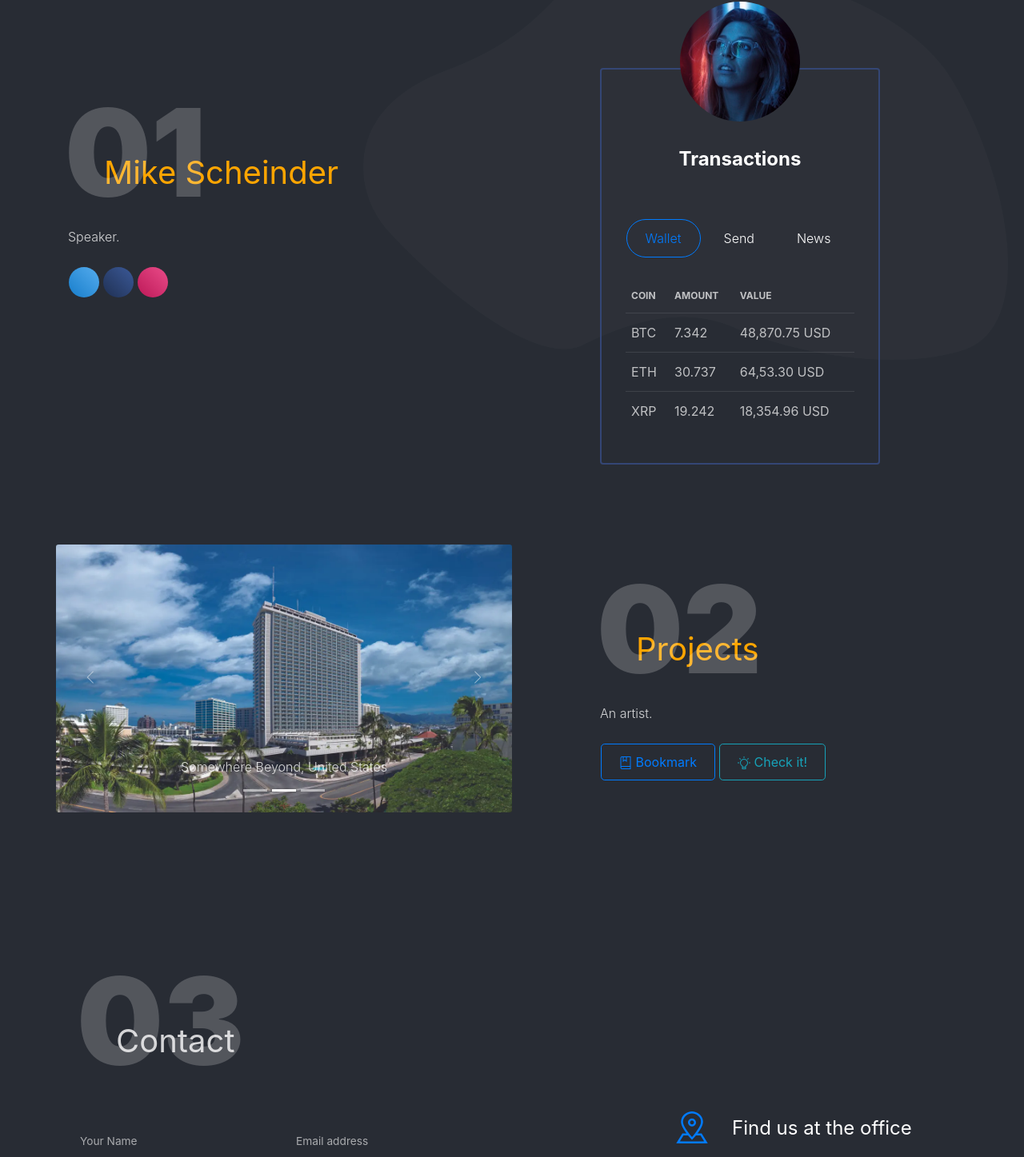
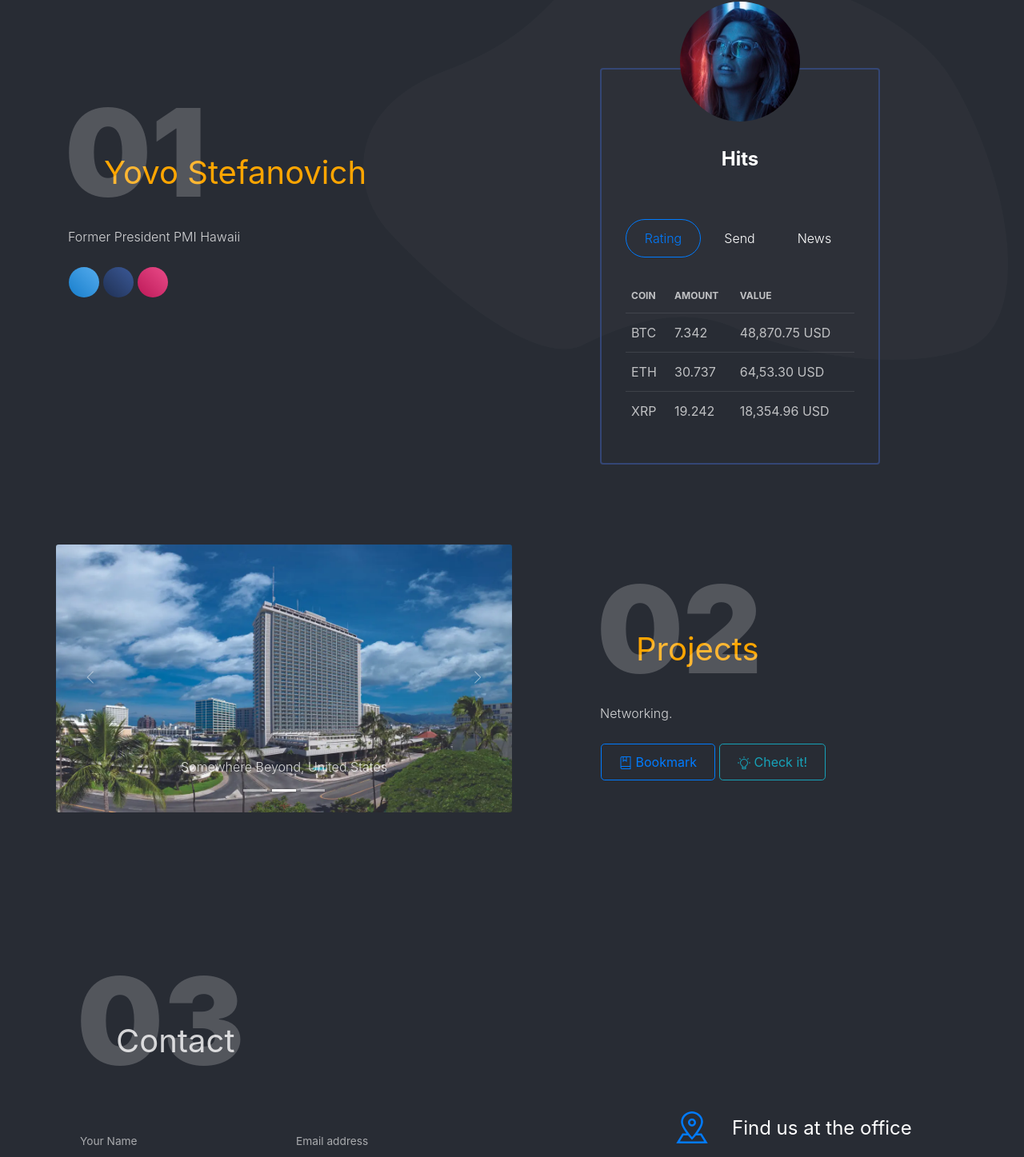
Before and after one commit to aloha-fim/docker_react_python_frontend, a React (Create React App) app: page /speaker in a window 1280 px wide. Shown: the part 175-1622 px from the top of the page at 80% size. Built offline with nearby package versions, Linux system fonts and the light colour scheme.

Commit message:
add speaker html

```diff
--- a/src/components/SpeakerPage.js
+++ b/src/components/SpeakerPage.js
@@ -107,10 +107,10 @@ export default function SpeakerPage() {
           <Container className="align-items-center">
             <Row>
               <Col lg="6" md="6">
-                <h1 className="profile-title text-left">Mike Scheinder</h1>
+                <h1 className="profile-title text-left">Yovo Stefanovich</h1>
                 <h5 className="text-on-back">01</h5>
                 <p className="profile-description">
-                  Speaker.
+                  Former President PMI Hawaii
                 </p>
                 <div className="btn-wrapper profile pt-3">
                   <Button
@@ -159,7 +159,7 @@ export default function SpeakerPage() {
                       className="img-center img-fluid rounded-circle"
                       src={require("../assets/img/mike.jpg")}
                     />
-                    <h4 className="title">Transactions</h4>
+                    <h4 className="title">Hits</h4>
                   </CardHeader>
                   <CardBody>
                     <Nav
@@ -177,7 +177,7 @@ export default function SpeakerPage() {
                           }}
                           href="#pablo"
                         >
-                          Wallet
+                          Rating
                         </NavLink>
                       </NavItem>
                       <NavItem>
@@ -311,7 +311,7 @@ export default function SpeakerPage() {
                 <h1 className="profile-title text-left">Projects</h1>
                 <h5 className="text-on-back">02</h5>
                 <p className="profile-description text-left">
-                  An artist.
+                  Networking.
                 </p>
                 <div className="btn-wrapper pt-3">
                   <Button
@@ -410,9 +410,9 @@ export default function SpeakerPage() {
                   <div className="description">
                     <h4 className="info-title">Find us at the office</h4>
                     <p>
-                      Bld Mihail Kogalniceanu, nr. 8, <br />
-                      7652 Bucharest, <br />
-                      Romania
+                      First Hawaiian Bank, <br />
+                      Honolulu, <br />
+                      Hawaii
                     </p>
                   </div>
                 </div>
@@ -423,9 +423,9 @@ export default function SpeakerPage() {
                   <div className="description">
                     <h4 className="info-title">Give us a ring</h4>
                     <p>
-                      Michael Jordan <br />
+                      Yovo Stephanovich <br />
                       +40 762 321 762 <br />
-                      Mon - Fri, 8:00-22:00
+
                     </p>
                   </div>
                 </div>
```
Also changed, not shown: src/assets/yovo.jpg (added).
